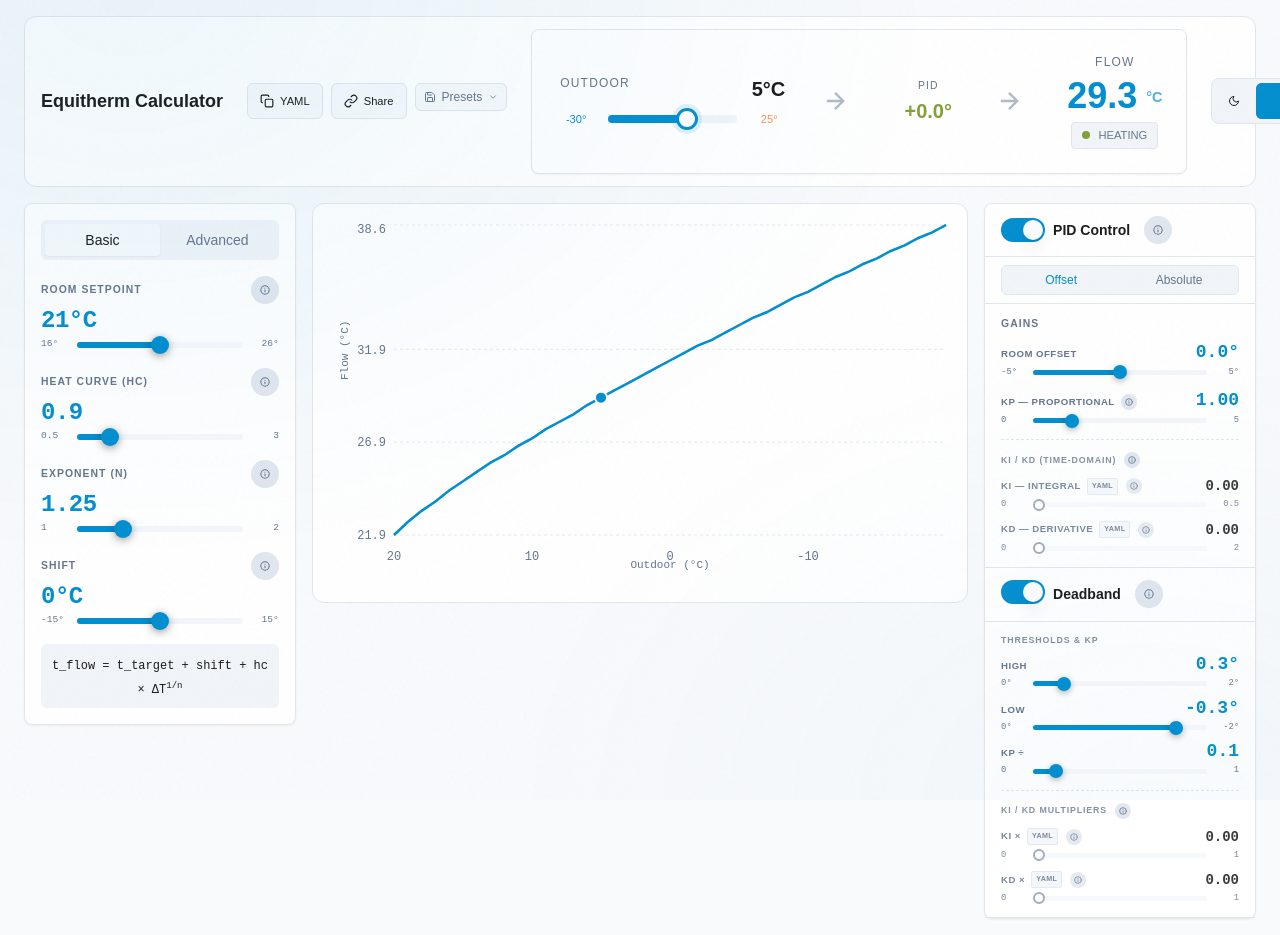
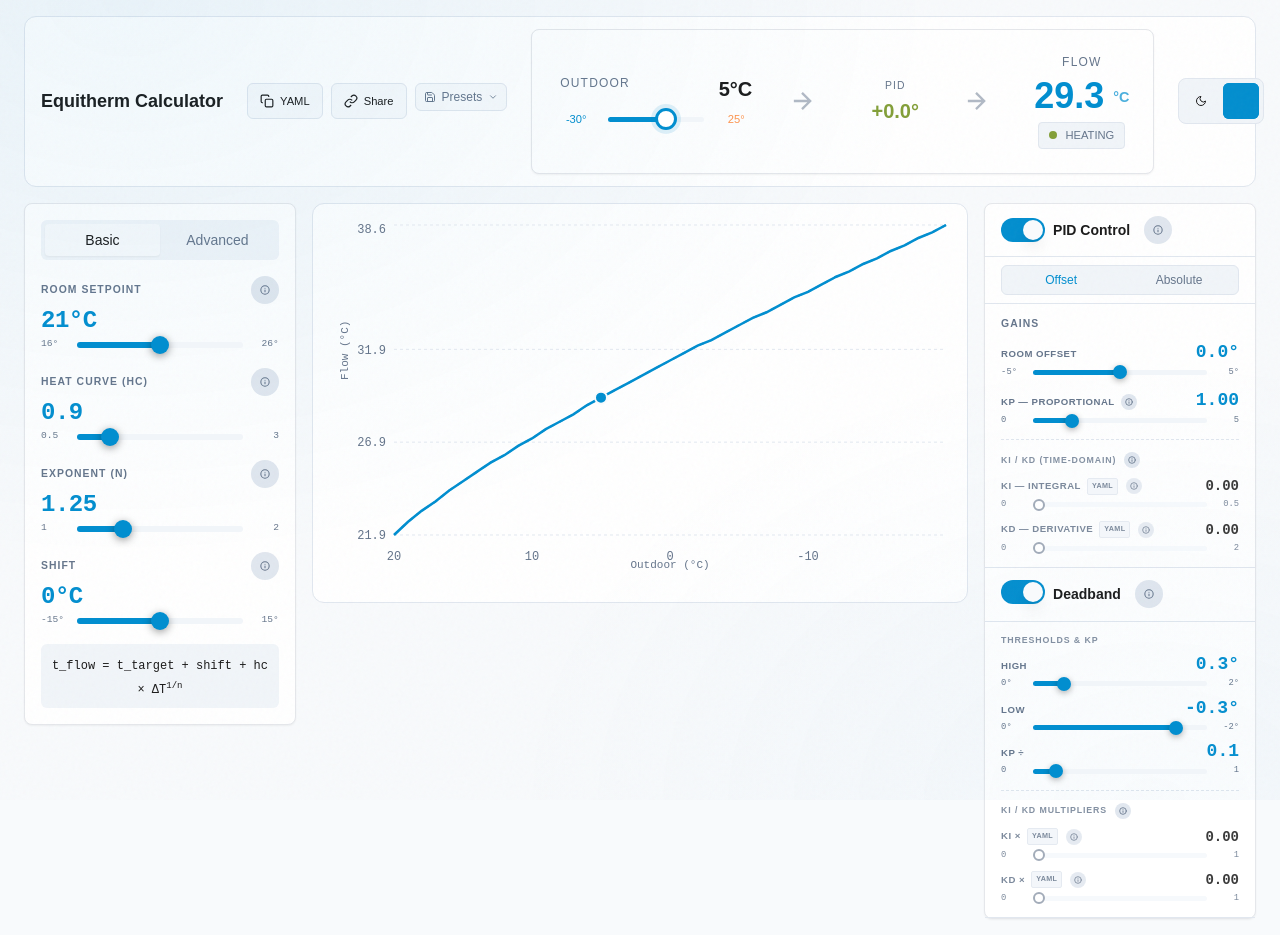
Before and after one commit to P4uLT/equitherm-studio, a React (Vite) app in the folder packages/web/: page / in a window 1280 px wide. Built offline with nearby package versions, Linux system fonts and the light colour scheme.

Commit message:
refactor(web): migrate ResultDisplay to shadcn SliderVariant

```diff
--- a/packages/web/src/components/ResultDisplay/ResultDisplay.tsx
+++ b/packages/web/src/components/ResultDisplay/ResultDisplay.tsx
@@ -1,6 +1,7 @@
 // src/components/ResultDisplay/ResultDisplay.tsx
 import { useStore } from '../../store/useStore';
 import { Card } from '@/components/ui/card';
+import { SliderVariant } from '@/components/ui/slider-variants';
 
 export function ResultDisplay() {
   const tCurrent = useStore(s => s.ui.tCurrent);
@@ -20,15 +21,14 @@ export function ResultDisplay() {
         </div>
         <div className="flex items-center gap-3">
           <span className="text-[0.7rem] min-w-[2.5rem] text-center text-primary">-30°</span>
-          <input
-            type="range"
-            min="-30"
-            max="25"
-            step="1"
-            value={tCurrent}
-            onChange={e => setTCurrent(parseInt((e.target as HTMLInputElement).value))}
-            className="temp-slider"
-            style={{ '--v': tCurrent, '--min': -30, '--max': 25 } as React.CSSProperties}
+          <SliderVariant
+            variant="temp"
+            min={-30}
+            max={25}
+            step={1}
+            value={[tCurrent]}
+            onValueChange={(vals) => setTCurrent(vals[0])}
+            className="flex-1 cursor-grab"
           />
           <span className="text-[0.7rem] min-w-[2.5rem] text-center text-hot">25°</span>
         </div>
```
